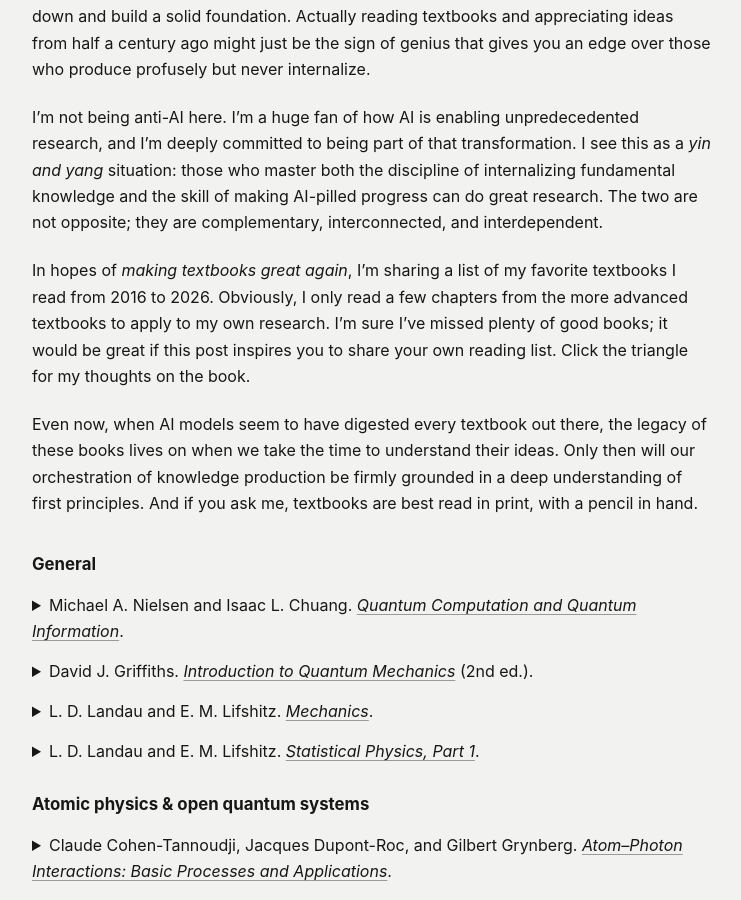
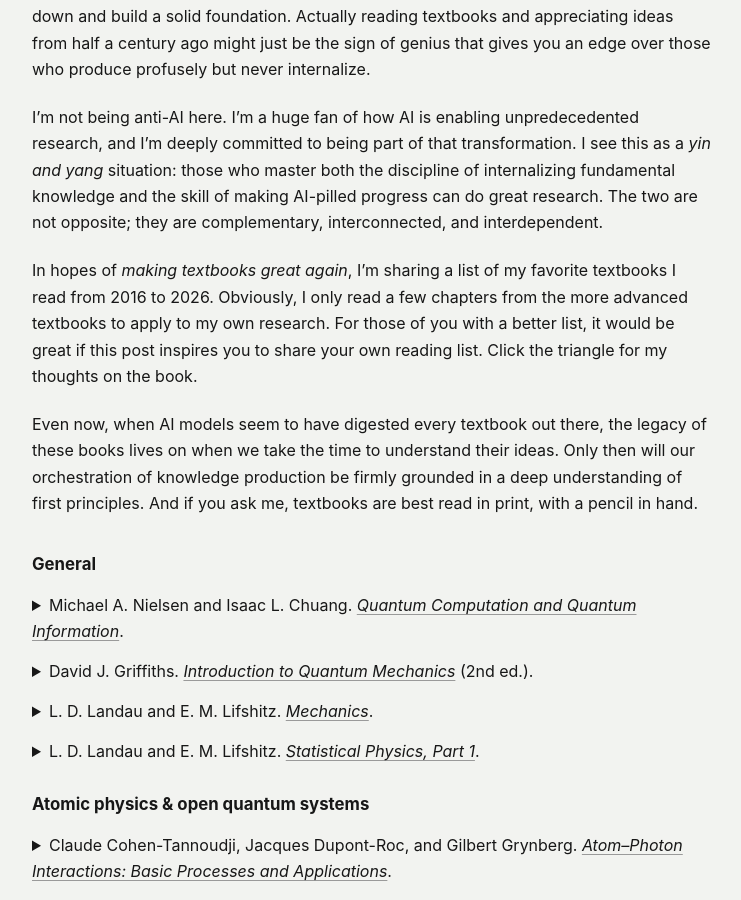
Before and after one commit to mkangquantum/mkangquantum.github.io, a Jekyll site: the page built from _posts/2026-09-09-reading_list.md, in a window 1280 px wide and 900 px high, scrolled down 684 px. Shown: the whole window, without its empty margins (268-1009 px from the left). Built offline with Jekyll 4.4.1, drawn with Linux system fonts in a browser that asks for light colours.

Commit message:
Refine reading list introduction

```diff
--- a/_posts/2026-09-09-reading_list.md
+++ b/_posts/2026-09-09-reading_list.md
@@ -15,7 +15,7 @@ It's a hard time to be a junior researcher in the AI era. Producing research tha
 
 I'm not being anti-AI here. I'm a huge fan of how AI is enabling unpredecedented research, and I'm deeply committed to being part of that transformation. I see this as a *yin and yang* situation: those who master both the discipline of internalizing fundamental knowledge and the skill of making AI-pilled progress can do great research. The two are not opposite; they are complementary, interconnected, and interdependent.
 
-In hopes of *making textbooks great again*, I'm sharing a list of my favorite textbooks I read from 2016 to 2026. Obviously, I only read a few chapters from the more advanced textbooks to apply to my own research. I’m sure I’ve missed plenty of good books; it would be great if this post inspires you to share your own reading list. Click the triangle for my thoughts on the book.
+In hopes of *making textbooks great again*, I'm sharing a list of my favorite textbooks I read from 2016 to 2026. Obviously, I only read a few chapters from the more advanced textbooks to apply to my own research. For those of you with a better list, it would be great if this post inspires you to share your own reading list. Click the triangle for my thoughts on the book.
 
 Even now, when AI models seem to have digested every textbook out there, the legacy of these books lives on when we take the time to understand their ideas. Only then will our orchestration of knowledge production be firmly grounded in a deep understanding of first principles. And if you ask me, textbooks are best read in print, with a pencil in hand.
 
```
